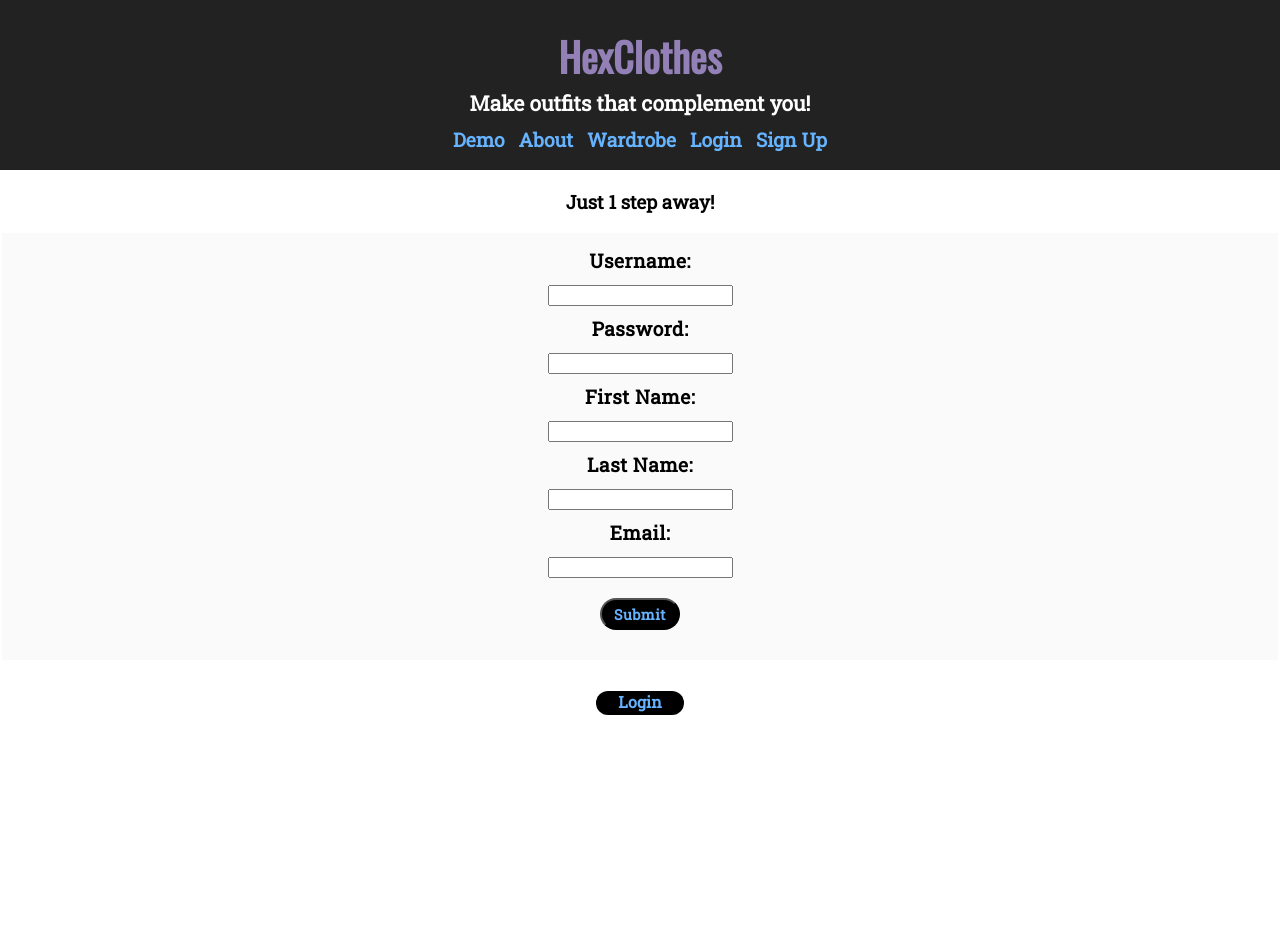
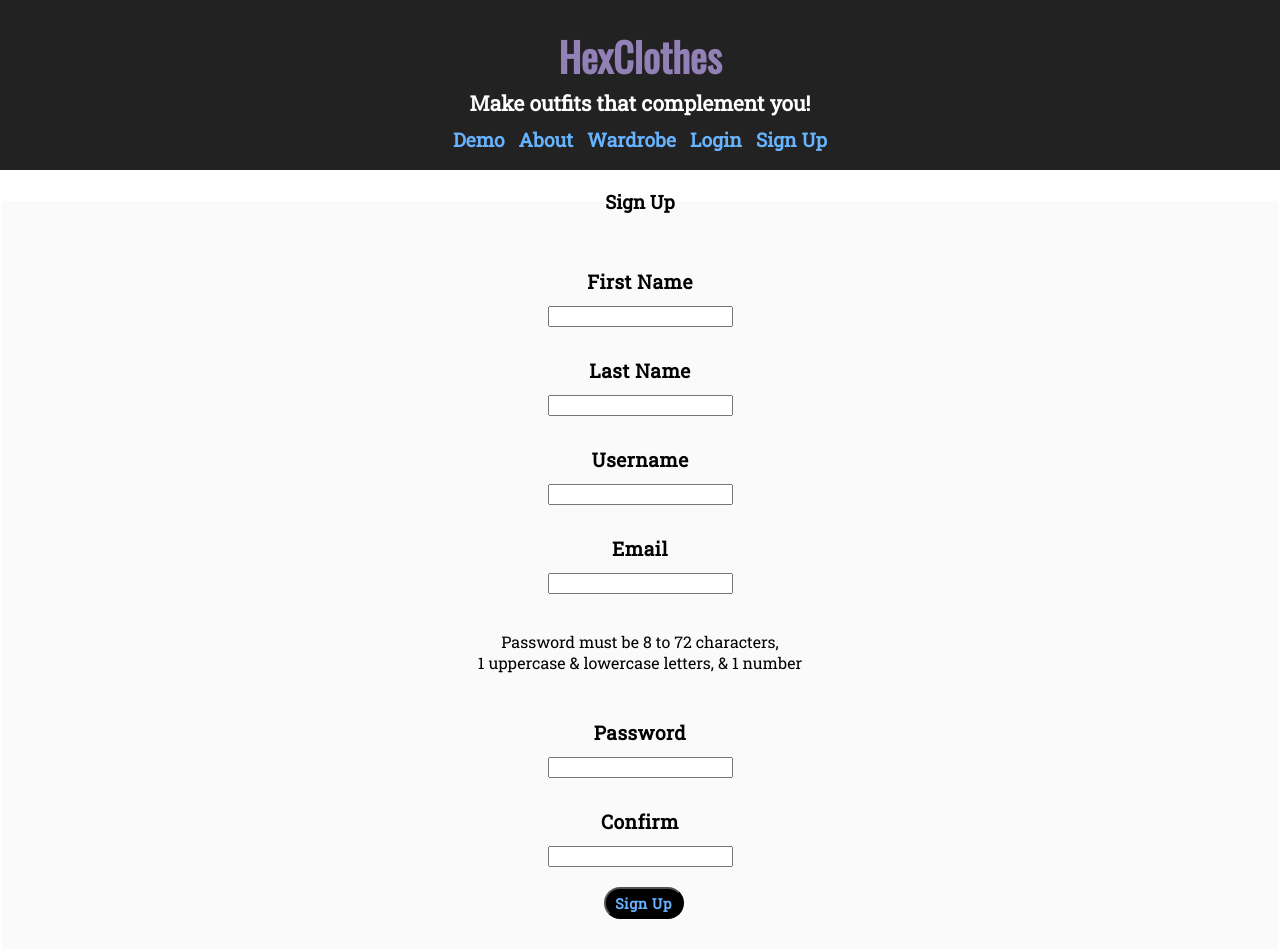
Before and after one commit to Saitama2016/hex-clothes, a React (Create React App) app: page /signup in a window 1280 px wide. Before the commit the page ends 800 px from the top, so only its background shows below. Built offline with nearby package versions, Linux system fonts and the light colour scheme; no server answers.

Commit message:
Create Registration Form with Redux-Form

```diff
--- a/src/actions/users.js
+++ b/src/actions/users.js
@@ -72,7 +72,7 @@ export const updateUser = (id, values) => (dispatch, getState) => {
         .then(res => normalizeResponseErrors(res))
         .then(user => dispatch(usersSuccess(user)))
         .catch(err => {
-            dispatch(userError(err.message || 'Error updating user.'))
+            dispatch(usersError(err.message || 'Error updating user.'))
             throw err
         });
 };
--- a/src/session/registerForm.js
+++ b/src/session/registerForm.js
@@ -1,32 +1,162 @@
 import React from 'react';
+import { reduxForm, Field, focus, SubmissionError } from 'redux-form';
+import { registerUser } from '../actions/users';
+import { login } from '../actions/auth'
+import { required, nonEmpty, length, isTrimmed, matches, email } from '../validators';
+import  Input from '../input';
 import './registerForm.css';
 
-export default function signUp() {
-    return (
-        <div className="signUpPage">
-            <h3>Just 1 step away!</h3>
-            <form className="signUpForm">
-                <fieldset>
-                    <label>Username: </label>
-                    <input type="text" pattern=".{1,}" title="1 characters minimum" required/>
-                    <br />
-                    <label>Password: </label>
-                    <input type="password" pattern=".{10, 72}" title="10 characters minimum" required/>
-                    <br />
-                    <label>First Name:</label>
-                    <input type="text" required/>
-                    <br />
-                    <label>Last Name:</label>
-                    <input type="text" required/>
-                    <br />
-                    <label>Email:</label>
-                    <input type="email" required/>
-                    <br />
-                    <button type="submit">Submit</button>
-                </fieldset>
-            </form>
-            <br />
-            <a href="login" className="switchToLogin"><p>Login</p></a>
-        </div>
-    );
+const passwordLength = length({ min: 8, max: 72 });
+const matchesPassword = matches('password')
+
+export class signUp extends React.Component {
+
+    // Create onSubmit value to fetch username, password, and email
+    // Have function send status 422 if missing required field [username, password] or any inputs start with whitespace
+    // If successful, redirect user to wardrobe page
+    onSubmit(values) {
+        //First return props
+        return this.props
+        //dispatch registerUser to get username, password, and email
+        .dispatch(registerUser(values))
+        .then(() => this.props.dispatch(login(values.username, values.password)))
+        //Catch errors
+        .catch(err => {
+            const {reason, message} = err;
+
+            if (reason === 'ValidationError') {
+                throw new SubmissionError({
+                    _error: message
+                })
+            }
+            throw new SubmissionError({
+                _error: 'Error submitting Signup Form.'
+            })
+        });
+    }
+
+    render() {
+        let successMessage;
+        if (this.props.submitSucceeded) {
+            successMessage = (
+                <li className='formRow message messageSuccess'>
+                    Form submitted successfully!
+                </li>
+            );
+        }
+        let errorMessage;
+        if (this.props.error) {
+            errorMessage = (
+                <li className='message messageError'>
+                    {this.props.error}
+                </li>
+            );
+        }
+        return (
+            <fieldset className='signUpFormContainer'>
+                <legend><h3>Sign Up</h3></legend>
+                <form id='signUpForm'
+                    onSubmit={this.props.handleSubmit(values => this.onSubmit(values))}>
+                    <ul className='formWrapper'>
+                        <li className='formRow'>
+                            <Field
+                                type='text'
+                                id='firstName'
+                                name='firstName'
+                                component={Input}
+                                label='First Name'
+                                validate={[required, nonEmpty]}/>
+                        </li>
+                        <li className='formRow'>
+                            <Field
+                                type='text'
+                                id='lastName'
+                                name='lastName'
+                                component={Input}
+                                label='Last Name'
+                                validate={[required, nonEmpty]} />
+                        </li>
+                        <li className='formRow'>
+                            <Field
+                                type='text'
+                                id='username'
+                                name='username'
+                                component={Input}
+                                label='Username'
+                                validate={[required, nonEmpty, isTrimmed]} />
+                        </li>
+                        <li className='formRow'>
+                            <Field
+                                type='email'
+                                name='email'
+                                component={Input}
+                                label='Email'
+                                validate={[required, nonEmpty, email]} />
+                        </li>
+                        <li>
+                            <p>Password must be 8 to 72 characters, <br />1 uppercase &amp; lowercase letters, &amp; 1 number</p>
+                        </li>
+                        <li className='formRow'>
+                            <Field
+                                type='password'
+                                name='password'
+                                component={Input}
+                                label='Password'
+                                validate={[required, nonEmpty, passwordLength]} />
+                        </li>
+                        <li className='formRow buttonRow'>
+                            <Field
+                                type='password'
+                                name='passwordConfirm'
+                                component={Input}
+                                label='Confirm'
+                                validate={[required, nonEmpty, matchesPassword]} />
+                        </li>
+                        {successMessage}
+                        {errorMessage}
+                        <li className='formRow'>
+                            <button type='submit' id='signUpButton' aria-live='assertive'>Sign Up</button>
+                        </li>
+                    </ul>
+                </form>
+            </fieldset>
+        )
+    }
 }
+
+export default reduxForm({
+    form: 'signup',
+    onSubmitFail: (errors, dispatch) => {
+        console.log(errors)
+        return dispatch(focus('signup', Object.keys(errors)[0]))
+    }
+})(signUp);
+// export default function signUp() {
+//     return (
+//         <div className="signUpPage">
+//             <h3>Just 1 step away!</h3>
+//             <form className="signUpForm">
+//                 <fieldset>
+//                     <label>Username: </label>
+//                     <input type="text" pattern=".{1,}" title="1 characters minimum" required/>
+//                     <br />
+//                     <label>Password: </label>
+//                     <input type="password" pattern=".{10, 72}" title="10 characters minimum" required/>
+//                     <br />
+//                     <label>First Name:</label>
+//                     <input type="text" required/>
+//                     <br />
+//                     <label>Last Name:</label>
+//                     <input type="text" required/>
+//                     <br />
+//                     <label>Email:</label>
+//                     <input type="email" required/>
+//                     <br />
+//                     <button type="submit">Submit</button>
+//                 </fieldset>
+//             </form>
+//             <br />
+//             <a href="login" className="switchToLogin"><p>Login</p></a>
+//         </div>
+//     );
+// }
--- a/src/validators.js
+++ b/src/validators.js
@@ -24,7 +24,7 @@ export const matches = field => (value, allValues) =>
         'Does not match';
 
 export const email = value =>
-    value && !/^[A-Z0-9._%+-]+\.[A-Z]{2,4}$/i.test(value)
+    value && !/^[A-Z0-9._%+-]+@[A-Z0-9.-]+\.[A-Z]{2,4}$/i.test(value)
         ? 'Invalid email address'
         : undefined;
 
```
